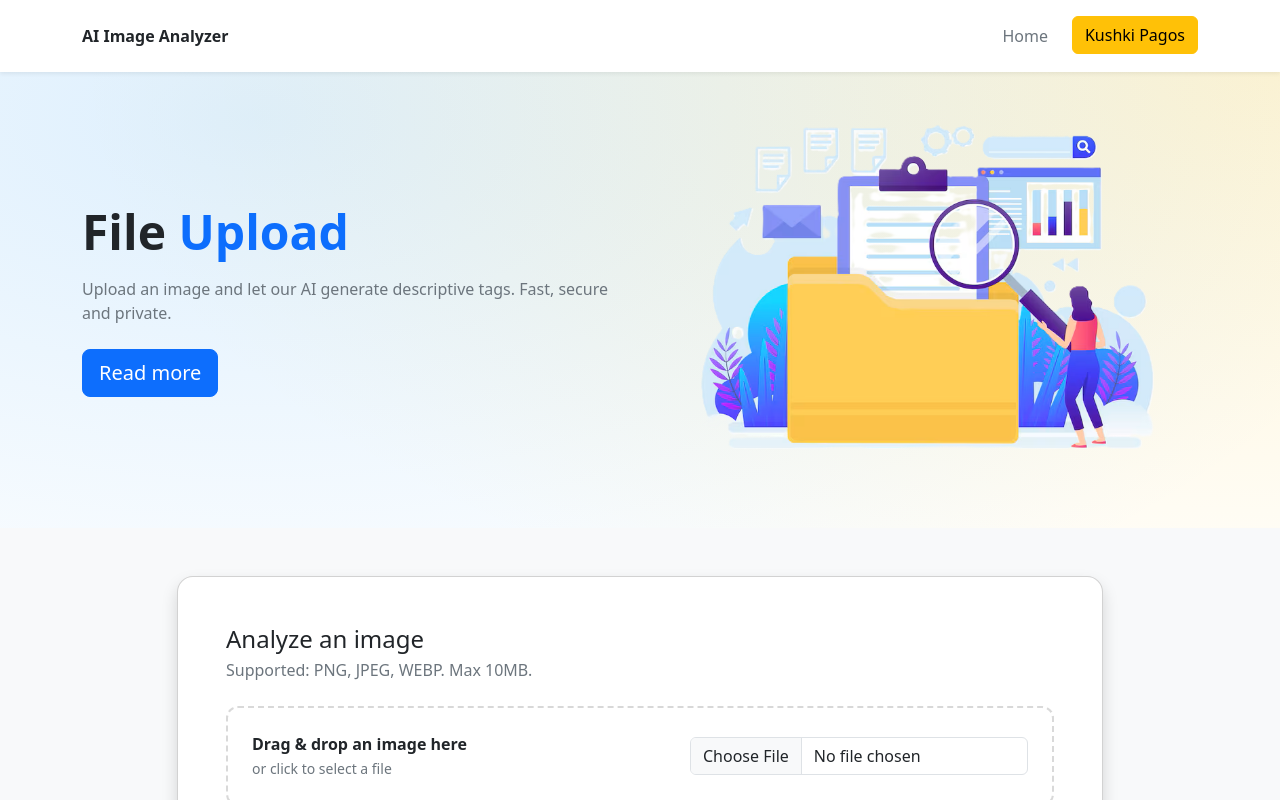
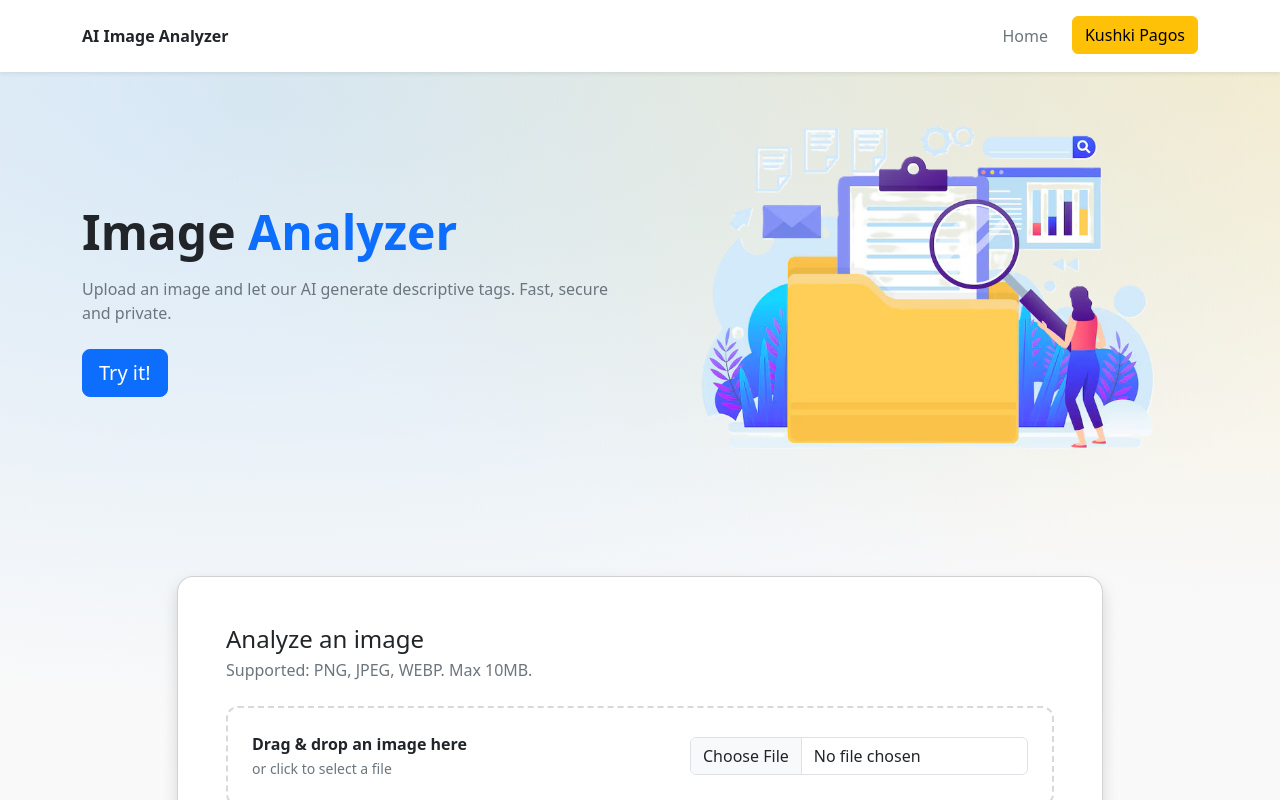
Before and after one commit to Brenda-cbp/ai-image-analyzer, a React (Vite) app in the folder frontend/: page / in a window 1280 px wide. Shown: the top 800 px of the page. Built offline with nearby package versions, Linux system fonts and the light colour scheme.

Commit message:
chore(frontend): add format ESLint prettier

```diff
--- a/frontend/src/App.tsx
+++ b/frontend/src/App.tsx
@@ -1,21 +1,31 @@
-import Hero from "./components/Hero";
-import UploadSection from "./components/UploadSection";
+import Hero from './components/Hero';
+import UploadSection from './components/UploadSection';
 
 export default function App() {
   return (
-    <>
+    <section className="section-gradient">
       <header className="shadow-sm bg-white">
         <nav className="container d-flex align-items-center justify-content-between py-3">
-          <a className="navbar-brand fw-semibold m-0" href="#">AI Image Analyzer</a>
+          <a className="navbar-brand fw-semibold m-0" href="#">
+            AI Image Analyzer
+          </a>
           <ul className="nav d-none d-md-flex">
-            <li className="nav-item"><a className="nav-link text-secondary" href="#">Home</a></li>
-            <li className="nav-item"><a className="btn btn-warning ms-2" href="https://www.kushkipagos.com/">Kushki Pagos</a></li>
+            <li className="nav-item">
+              <a className="nav-link text-secondary" href="#">
+                Home
+              </a>
+            </li>
+            <li className="nav-item">
+              <a className="btn btn-warning ms-2" href="https://www.kushkipagos.com/">
+                Kushki Pagos
+              </a>
+            </li>
           </ul>
         </nav>
       </header>
 
       <Hero />
       <UploadSection />
-    </>
+    </section>
   );
 }
--- a/frontend/src/components/Hero.tsx
+++ b/frontend/src/components/Hero.tsx
@@ -1,19 +1,25 @@
 export default function Hero() {
   return (
-      <section className="hero-gradient">
+    <section className="hero">
       <div className="container py-5">
         <div className="row align-items-center gy-4">
           <div className="col-12 col-lg-6">
             <h1 className="display-5 fw-bold mb-3">
-                File <span className="text-primary">Upload</span>
+              Image <span className="text-primary">Analyzer</span>
             </h1>
             <p className="text-secondary mb-4">
               Upload an image and let our AI generate descriptive tags. Fast, secure and private.
             </p>
-              <a className="btn btn-primary btn-lg" href="#upload">Read more</a>
+            <a className="btn btn-primary btn-lg" href="#upload">
+              Try it!
+            </a>
           </div>
           <div className="col-12 col-lg-6 text-center">
-              <img src="/illustration-upload.png" alt="Upload illustration" className="img-fluid hero-illu" />
+            <img
+              src="/illustration-upload.png"
+              alt="Upload illustration"
+              className="img-fluid hero-illu"
+            />
           </div>
         </div>
       </div>
--- a/frontend/src/components/UploadSection.tsx
+++ b/frontend/src/components/UploadSection.tsx
@@ -1,8 +1,8 @@
-import UploadForm from "./UploadForm";
+import UploadForm from './UploadForm';
 
 export default function UploadSection() {
   return (
-    <section id="upload" className="py-5 bg-body-tertiary">
+    <section id="upload" className="py-5">
       <div className="container">
         <div className="row justify-content-center">
           <div className="col-12 col-xl-10">
@@ -13,7 +13,7 @@ export default function UploadSection() {
                 <UploadForm />
               </div>
             </div>
-            <p className="text-center text-secondary mt-3 mb-0" style={{fontSize: 12}}>
+            <p className="text-center text-secondary mt-3 mb-0" style={{ fontSize: 12 }}>
               Files are processed in-memory and not stored on the server.
             </p>
           </div>
--- a/frontend/src/index.css
+++ b/frontend/src/index.css
@@ -1,25 +1,40 @@
+.section-gradient {
+  background:
+    radial-gradient(1200px 600px at 20% 10%, rgba(33, 150, 243, 0.15), transparent),
+    radial-gradient(1200px 600px at 100% 0%, rgba(255, 193, 7, 0.18), transparent),
+    linear-gradient(180deg, rgba(15, 23, 42, 0.04) 0%, rgba(15, 23, 42, 0.02) 100%);
+}
+
 /* Hero look & feel */
-.hero-gradient{
-  background: radial-gradient(1200px 600px at 20% 10%, rgba(33,150,243,.15), transparent),
-              radial-gradient(1200px 600px at 100% 0%, rgba(255,193,7,.18), transparent);
+.hero-illu {
+  max-height: 360px;
+  object-fit: contain;
 }
-.hero-illu{ max-height: 360px; object-fit: contain }
-.hero-card{ border-radius: 1rem }
+.hero-card {
+  border-radius: 1rem;
+}
 
 /* Dropzone */
-.dropzone{
-  border: 2px dashed rgba(0,0,0,.15);
+.dropzone {
+  border: 2px dashed rgba(0, 0, 0, 0.15);
   border-radius: 12px;
   padding: 24px;
-  transition: .2s border-color, .2s background-color;
+  transition:
+    0.2s border-color,
+    0.2s background-color;
   background: #fff;
 }
-.dropzone.drag{
-  border-color: rgba(33,150,243,.6);
-  background: rgba(33,150,243,.05);
+.dropzone.drag {
+  border-color: rgba(33, 150, 243, 0.6);
+  background: rgba(33, 150, 243, 0.05);
 }
-.tag-chip{
-  display:inline-flex; align-items:center; gap:.5rem;
-  border-radius:999px; padding:.25rem .75rem;
-  background:#f1f3f5; margin:.25rem .25rem 0 0; font-weight:500;
+.tag-chip {
+  display: inline-flex;
+  align-items: center;
+  gap: 0.5rem;
+  border-radius: 999px;
+  padding: 0.25rem 0.75rem;
+  background: #f1f3f5;
+  margin: 0.25rem 0.25rem 0 0;
+  font-weight: 500;
 }
--- a/frontend/src/main.tsx
+++ b/frontend/src/main.tsx
@@ -7,5 +7,5 @@ import './index.css';
 ReactDOM.createRoot(document.getElementById('root')!).render(
   <React.StrictMode>
     <App />
-  </React.StrictMode>
+  </React.StrictMode>,
 );
```
Also changed, not shown: frontend/src/components/UploadForm.tsx (indentation only). Lines whose indentation alone changed are shown as unchanged.
